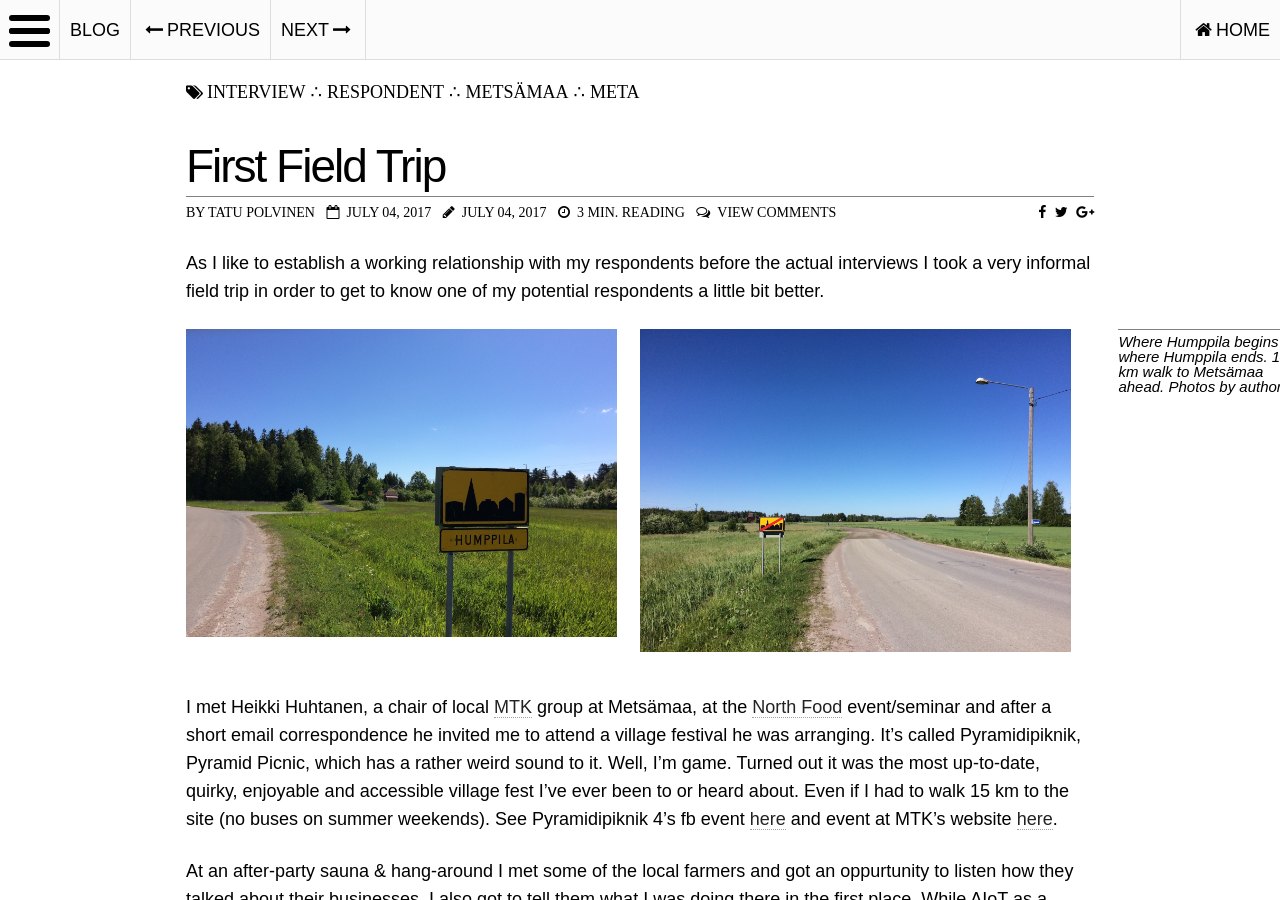
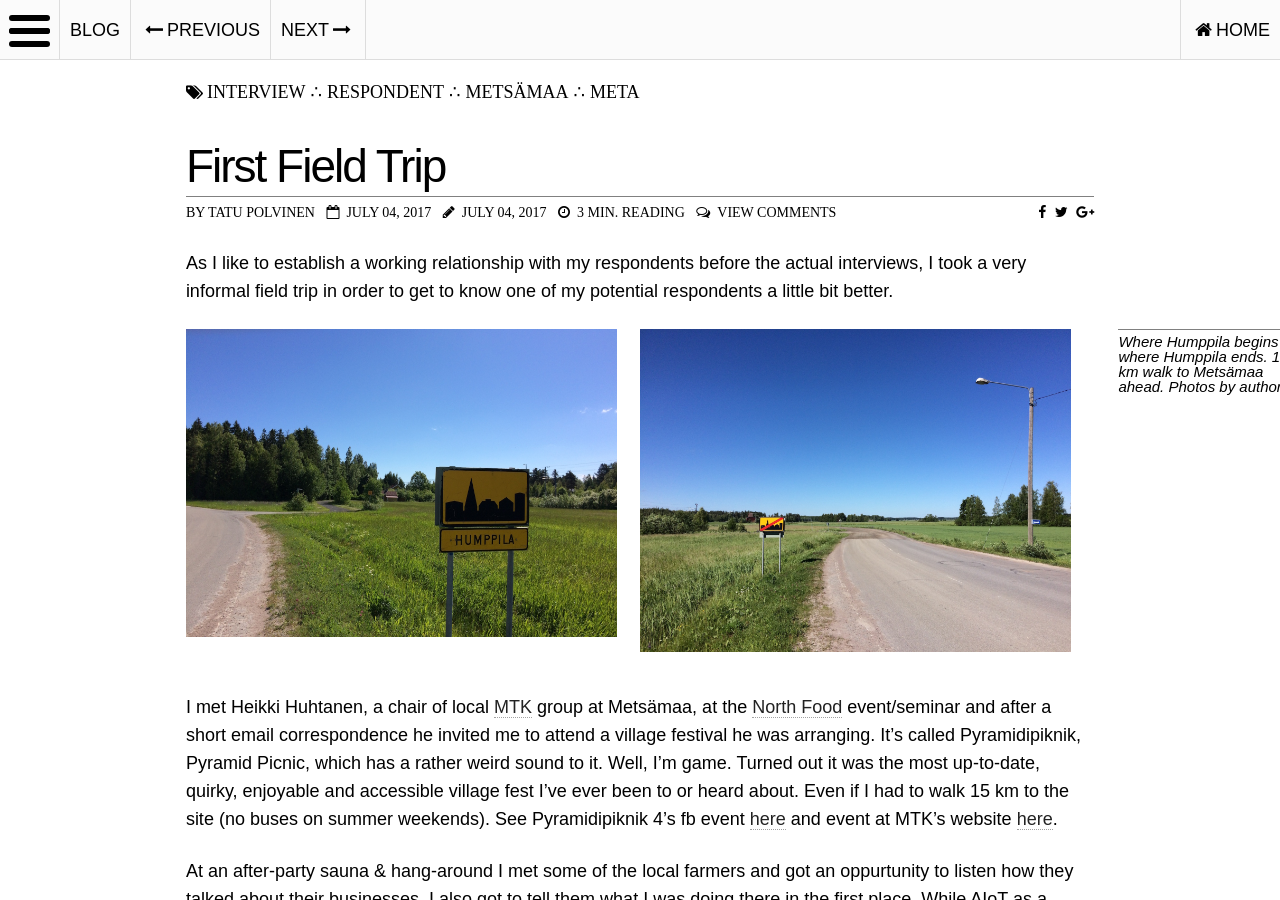
Before and after one commit to tpolvinen/tpolvinen.github.io, a Jekyll site: the page built from _posts/blog/2017-07-04-First-Field-Trip.md, in a window 1280 px wide and 900 px high. Built offline with Jekyll 4.4.1, drawn with Linux system fonts in a browser that asks for light colours; nearby versions of some CDN libraries; comment, search, counter and statistics services are not loaded.

```diff
--- a/_posts/blog/2017-07-04-First-Field-Trip.md
+++ b/_posts/blog/2017-07-04-First-Field-Trip.md
@@ -12,7 +12,7 @@ author: Author1
 hidelogo: true
 relatedposts:
 ---
-As I like to establish a working relationship with my respondents before the actual interviews I took a very informal field trip in order to get to know one of my potential respondents a little bit better.
+As I like to establish a working relationship with my respondents before the actual interviews, I took a very informal field trip in order to get to know one of my potential respondents a little bit better.
 
 <figure class="half">
     <img src="../../../images/posts/IMG_1372.jpg" alt="Humppila begins">
```
